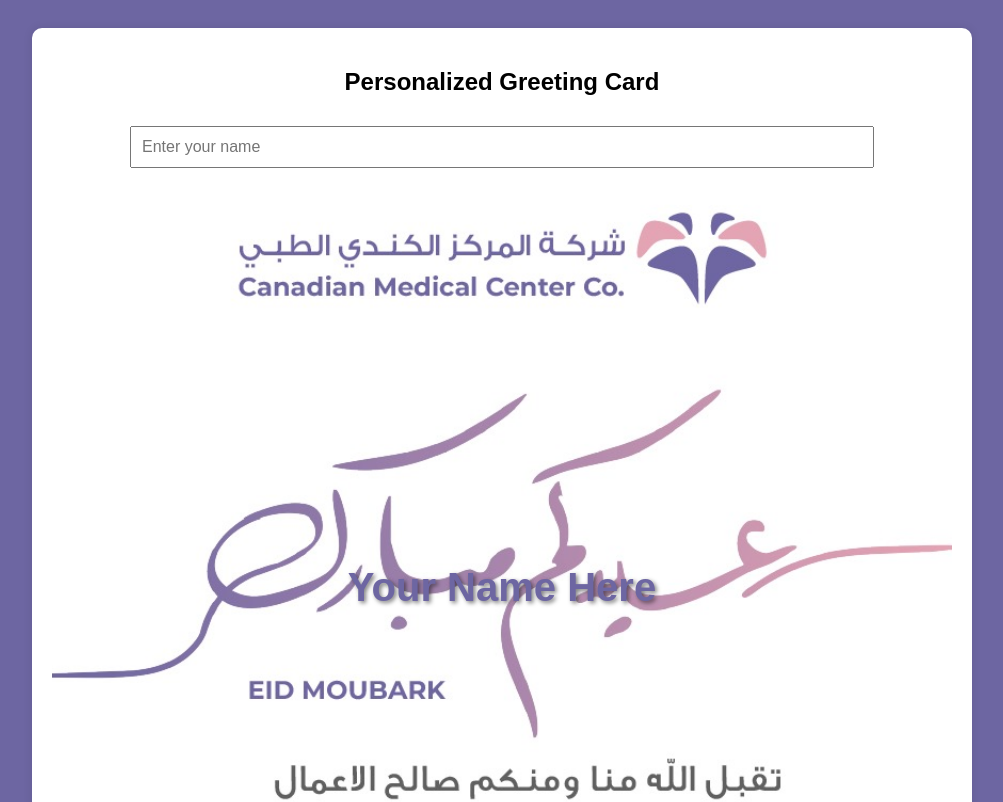
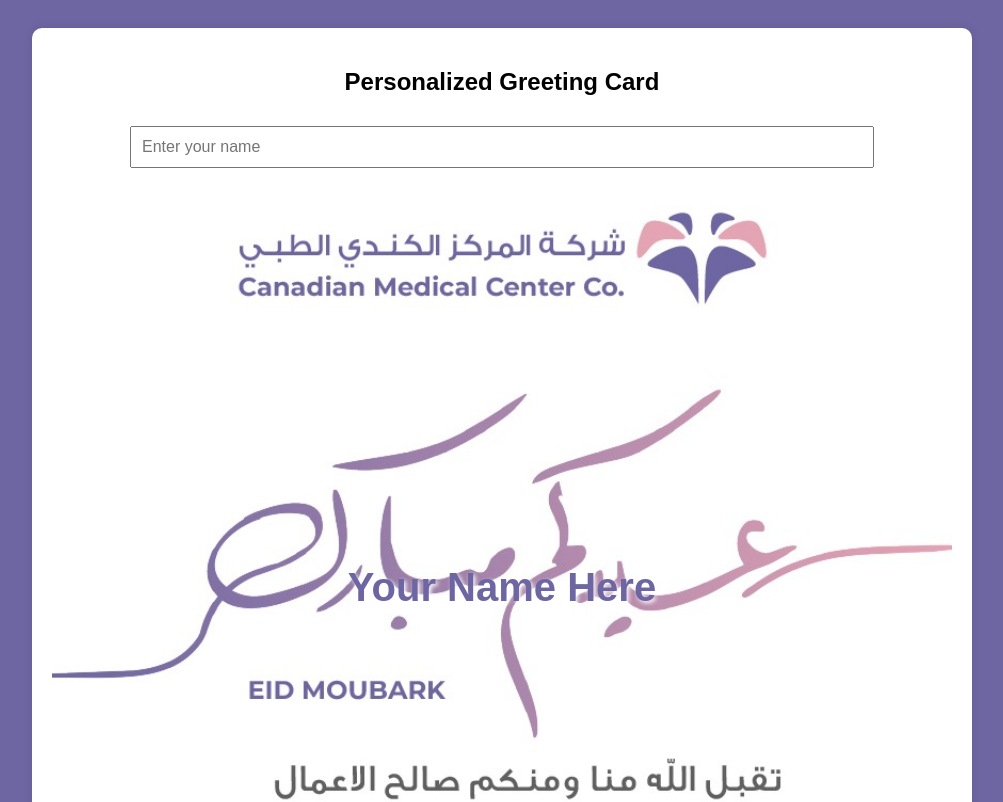
Before and after one commit to litobsaranilla/cmc, a plain HTML site: page index.html in a window 1280 px wide. Shown: the top 802 px of the page, without its empty margins (138-1141 px from the left). Drawn offline with nearby package versions, Linux system fonts and the light colour scheme.

Commit message:
Update index.html

```diff
--- a/index.html
+++ b/index.html
@@ -34,7 +34,7 @@
             color: #6d66a2;
             font-size: 40px;
             font-weight: bold;
-            text-shadow: 2px 2px 4px rgba(0, 0, 0, 0.5);
+            text-shadow: 2px 2px 4px rgb(255, 255, 255);
         }
         #employeeName {
             position: absolute;
```
